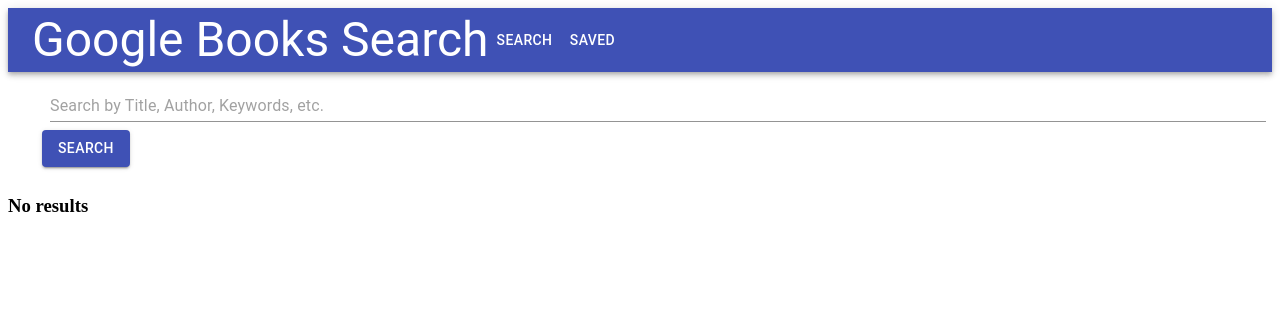
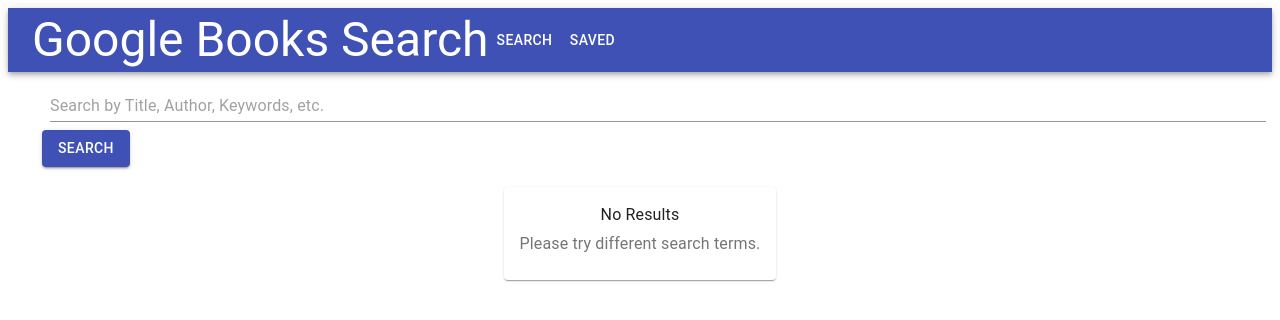
Before and after one commit to Alexva397/react-google-books-app, a React (Create React App) app in the folder client/: page / in a window 1280 px wide. Shown: the top 320 px of the page. Built offline with nearby package versions, Linux system fonts and the light colour scheme.

Commit message:
added no results card

```diff
--- a/client/src/components/Results.js
+++ b/client/src/components/Results.js
@@ -31,7 +31,7 @@
     const classes = useStyles();
 
     return (
-        <Grid container>
+        <Grid container alignItems="center" justify="center">
             {results.length ? (
                 <div>
                     {results.map(book => {
@@ -59,7 +59,16 @@
                     })}
                 </div>
             ) : (
-                <h3>No results</h3>
+                <Card className={classes.root}>
+                    <CardContent>
+                        <Typography component="h2" varient="h2" align="center" gutterBottom>
+                            No Results
+                        </Typography>
+                        <Typography color="textSecondary" variant="body1" component="p">
+                            Please try different search terms.
+                        </Typography>
+                    </CardContent>
+                </Card>
             )}
         </Grid>
     );
--- a/client/src/components/SearchForm.js
+++ b/client/src/components/SearchForm.js
@@ -4,8 +4,8 @@
 const useStyles = makeStyles({
     root: {
         margin: 10,
-      },
-  });
+    },
+});
 
 function SearchForm({ search, handleInputChange, handleFormSubmit }) {
     const classes = useStyles();
```
Lines whose indentation alone changed are shown as unchanged.
